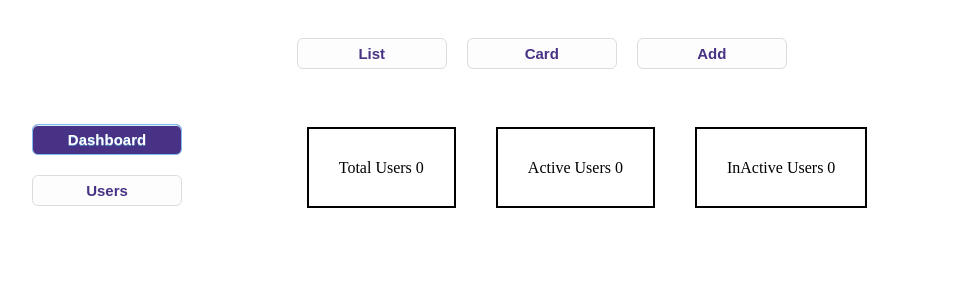
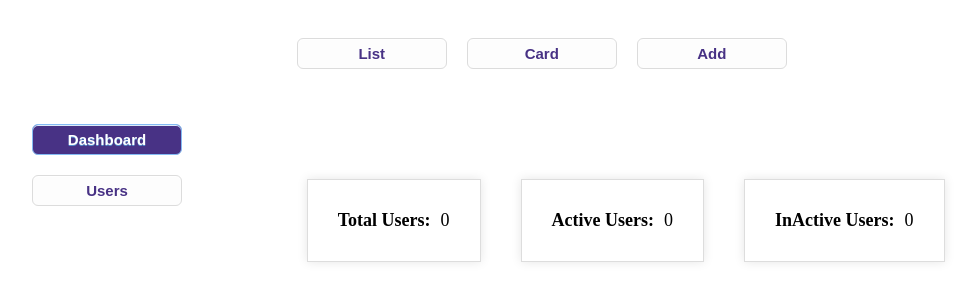
Before and after one commit to aayushV-ht/Angular_assignment, an Angular app in the folder my-app/: page /dashboard in a window 1280 px wide. Shown: the top 300 px of the page, without its empty margins (26-1002 px from the left). Built offline with nearby package versions, Linux system fonts and the light colour scheme.

Commit message:
completed

```diff
--- a/my-app/src/app/MainSection/user-list/user-list.component.html
+++ b/my-app/src/app/MainSection/user-list/user-list.component.html
@@ -19,6 +19,7 @@
                 <th>Phone</th>
                 <th>Last Login</th>
                 <th>Role</th>
+                <th>Status</th>
                 <th>Actions</th>
             </tr>
         </thead>
@@ -30,6 +31,7 @@
                     <td>{{ user.phone }}</td>
                     <td>{{ user.last_login }}</td>
                     <td>{{ user.role }}</td>
+                    <td>{{ user.active ? 'Active' : 'InActive'  }}</td>
                     <td>
                         <button (click)="editUser(user)">Edit</button>
                         <button (click)="deleteUser(user)">Delete</button>
--- a/my-app/src/app/MenuSection/dashboard/dashboard.component.css
+++ b/my-app/src/app/MenuSection/dashboard/dashboard.component.css
@@ -1,6 +1,26 @@
-.records{
+
+#hover:hover{
+    background-color: rgb(187, 183, 183);
+    cursor: pointer;
+}
+
+
+.user-stats {
+    display: flex;
+    flex-direction: row ;
+}
+
+.record {
     margin: 20px;
     padding: 30px;
-    border: solid black 2px;
+    border: 1px solid #ddd;
+    box-shadow: 0px 0px 10px rgba(0, 0, 0, 0.1);
+    align-items: center;
+    font-size: large
 
 }
+
+.label {
+    font-weight: bold;
+    margin-right: 10px;
+}
--- a/my-app/src/app/MenuSection/dashboard/dashboard.component.html
+++ b/my-app/src/app/MenuSection/dashboard/dashboard.component.html
@@ -1,7 +1,15 @@
 
-<span>
-    <span class="records">Total Users {{ totalUsers }}</span>
-    <span class="records">Active Users {{ activeUsers }}</span>
-    <span class="records">InActive Users {{ inactiveUsers }}</span>
-
+<span class="user-stats">
+    <span id="hover"  class="record" (click)="handleClick()">
+        <span class="label">Total Users:</span>
+        <span class="value">{{ totalUsers }}</span>
+    </span>
+    <span class="record">
+        <span class="label">Active Users:</span>
+        <span class="value">{{ activeUsers }}</span>
+    </span>
+    <span class="record">
+        <span class="label">InActive Users:</span>
+        <span class="value">{{ inactiveUsers }}</span>
+    </span>
 </span>
--- a/my-app/src/app/MenuSection/dashboard/dashboard.component.ts
+++ b/my-app/src/app/MenuSection/dashboard/dashboard.component.ts
@@ -1,4 +1,5 @@
-import { Component ,OnInit} from '@angular/core';
+import { Component ,OnInit, } from '@angular/core';
+import { ActivatedRoute, Router } from '@angular/router';
 
 @Component({
   selector: 'app-dashboard',
@@ -14,6 +15,7 @@ export class DashboardComponent implements OnInit {
   activeUsers: number = 0;
   inactiveUsers: number = 0;
 
+  constructor(private route: ActivatedRoute, private router: Router) { }
 
 
 
@@ -35,4 +37,7 @@ export class DashboardComponent implements OnInit {
 
     }
   }
+  handleClick(){
+    this.router.navigate(['/user-list']);
+  }
 }
--- a/my-app/src/app/NavigationSection/add-user/add-user.component.css
+++ b/my-app/src/app/NavigationSection/add-user/add-user.component.css
@@ -48,3 +48,13 @@ form {
   button[type="submit"]:hover {
     background-color: #0056b3;
   }
+  .Role{
+    flex: 2;
+    padding: 8px;
+    border: 1px solid #ccc;
+    border-radius: 4px;
+    align-items: flex-end;
+    margin: 10px;
+    width: 200px;
+    font-size: 16px;
+  }
--- a/my-app/src/app/NavigationSection/add-user/add-user.component.html
+++ b/my-app/src/app/NavigationSection/add-user/add-user.component.html
@@ -15,10 +15,14 @@
         <label for="phone">Phone:</label>
         <input type="text" id="phone" class="textBox" name="phone" [(ngModel)]="newUser.phone" required>
     </div>
-    <div>
+    <div >
         <label for="role">Role:</label>
-        <input type="text" id="role" class="textBox" name="role" [(ngModel)]="newUser.role" required>
+        <select id="role" class="Role" name="role" [(ngModel)]="newUser.role" required>
+            <option value="User">User</option>
+            <option value="Admin">Admin</option>
+        </select>
     </div>
+
     <div>
         <label for="password">Password:</label>
         <input type="password" id="password" class="textBox" name="password" [(ngModel)]="newUser.password" required>
--- a/my-app/src/app/NavigationSection/add-user/add-user.component.ts
+++ b/my-app/src/app/NavigationSection/add-user/add-user.component.ts
@@ -11,9 +11,7 @@ export class AddUserComponent implements OnInit {
   newUser: User = { id: 0, firstName: '', lastName: '', email: '', phone: '', role: '', password: '', createdDate: new Date(), lastUpdated: new Date() ,active: true};
   confirmPassword: string = '';
 
-  constructor(private route: ActivatedRoute, private router: Router) {
-
-  }
+  constructor(private route: ActivatedRoute, private router: Router) { }
 
   ngOnInit(): void { }
 
```
